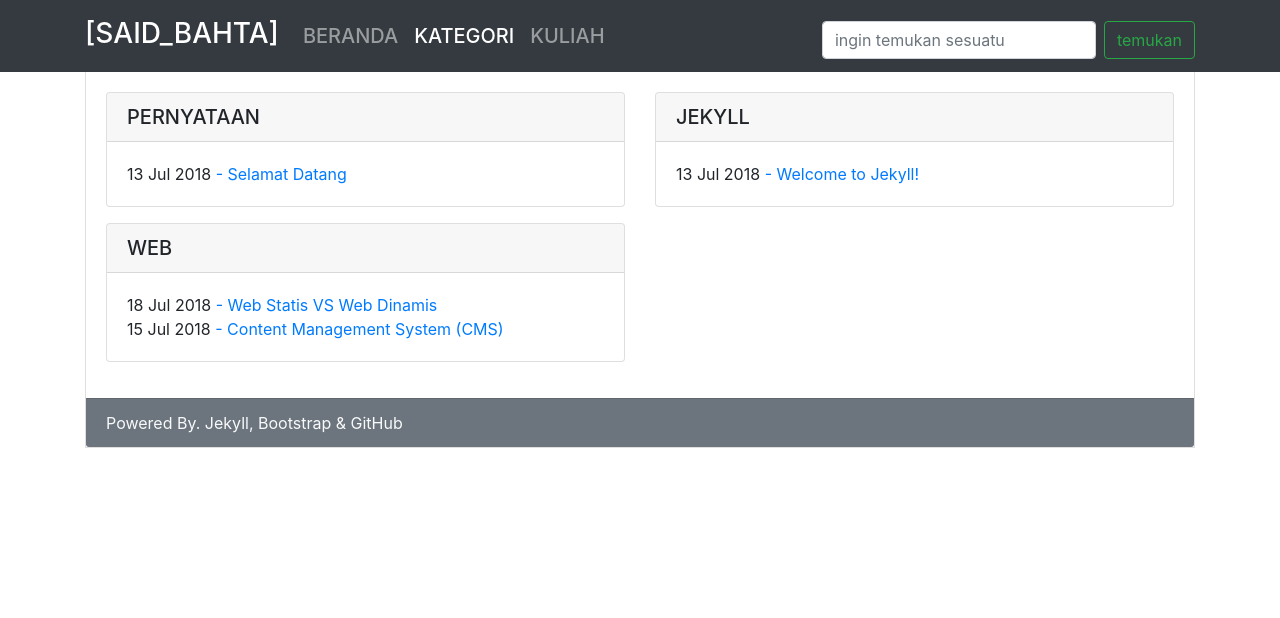
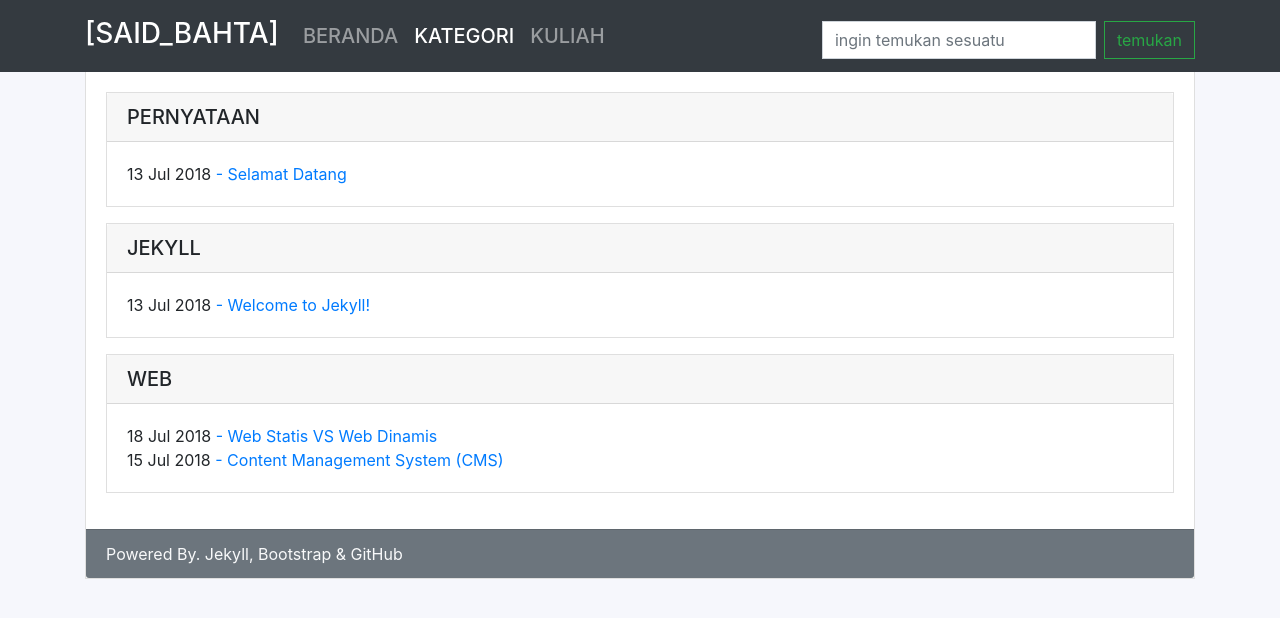
Before and after one commit to surtinaali/blog, a Jekyll site: the page built from kategori.html, in a window 1280 px wide. Shown: the top 618 px of the page. Built offline with Jekyll 4.4.1, drawn with Linux system fonts in a browser that asks for light colours.

Commit message:
perbaiki layout

```diff
--- a/_layouts/page.html
+++ b/_layouts/page.html
@@ -9,7 +9,7 @@
     <link rel="stylesheet" href="{{site.baseurl}}/assets/style/css/bootstrap.min.css">
 </head>
 
-<body>
+<body style="background:#f6f7fc">
     <nav class="navbar sticky-top navbar-expand-lg navbar-dark bg-dark pt-3">
         <div class="container">
             <a class="navbar-brand pt-0" href="{{site.baseurl}}/about">
@@ -29,9 +29,9 @@
                     </li>
                     {% endif %} {% endfor %}
                 </ul>
-                <form class="form-inline my-2 my-lg-0">
-                    <input class="form-control mr-sm-2" type="search" placeholder="ingin temukan sesuatu" aria-label="Search">
-                    <button class="btn btn-outline-success my-2 my-sm-0" type="submit">temukan</button>
+                <form class="form-inline my-lg-0">
+                    <input class="form-control mr-sm-2 rounded-0" type="search" placeholder="ingin temukan sesuatu" aria-label="Search">
+                    <button class="btn btn-outline-success my-2 my-sm-0 rounded-0" type="submit">temukan</button>
                 </form>
             </div>
         </div>
--- a/index.html
+++ b/index.html
@@ -5,7 +5,7 @@
 ---
 <div class="card-columns text-center">
     {% for post in site.posts %}
-    <div class="card shadow">
+    <div class="card shadow rounded-0">
         <img class="card-img-top rounded-0" src="{{post.img_path}}" alt="Card image cap">
         <div class="card-header border-bottom-0 py-2 bg-dark text-light">
             {{ post.title }}
--- a/kategori.html
+++ b/kategori.html
@@ -3,10 +3,9 @@
 layout: page
 nav_order: 2
 ---
-<div class="row">
+<div class="card border-0">
     {% for category in site.categories %}
-    <div class="col-lg-6">
-        <div class="card">
+    <div class="card rounded-0">
     <div class="card-header pb-0 pt-auto">
         {% assign category_name = category[0] %}
         <h5 class="card-title">{{ category_name | upcase }}</h5>
@@ -22,6 +21,5 @@
     </div>
 </div>
 <p></p>
-    </div>
     {% endfor %}
 </div>
```
Lines whose indentation alone changed are shown as unchanged.
